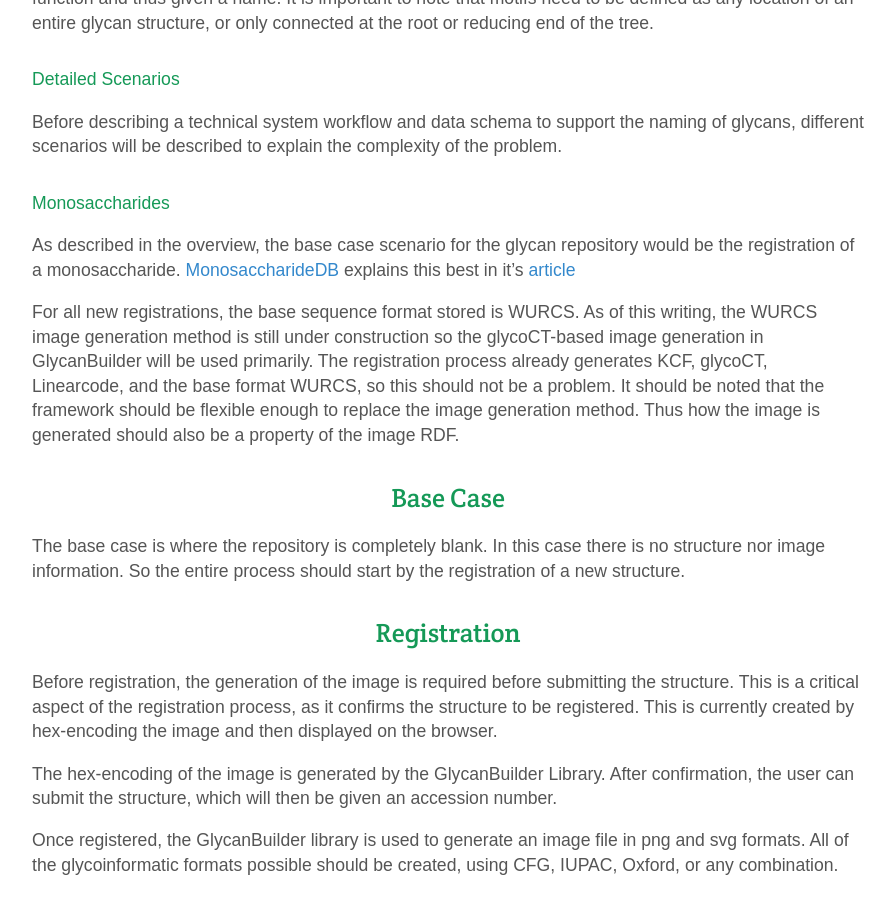
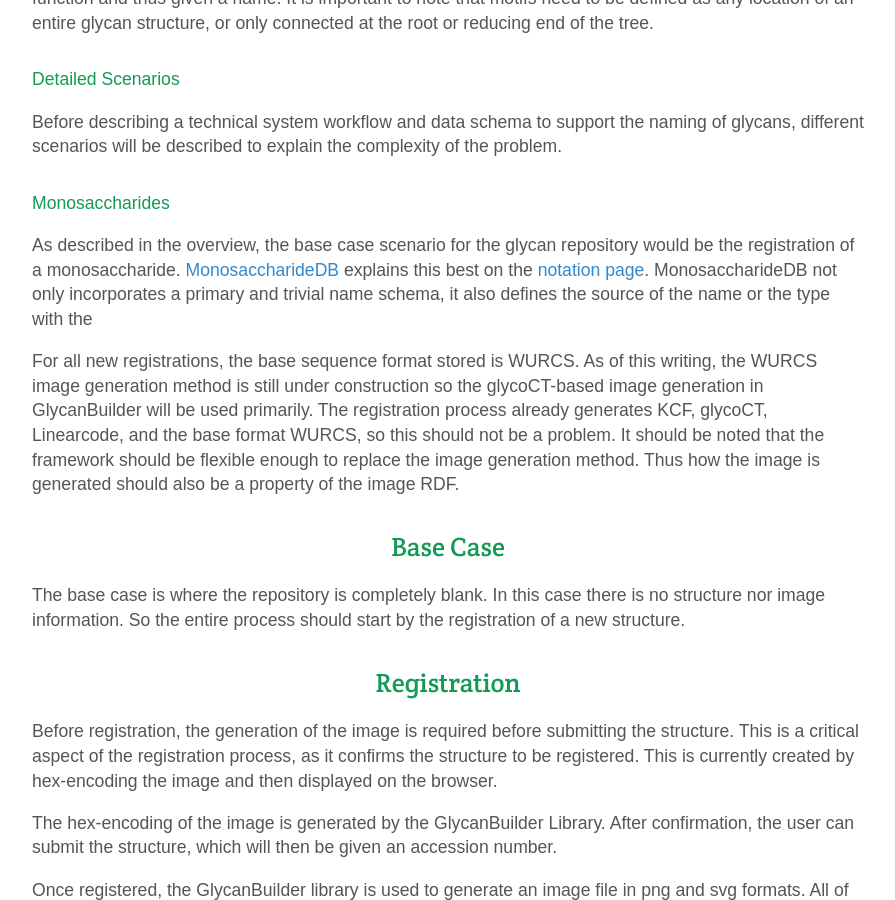
Before and after one commit to glytoucan/glytoucan, a Jekyll site: the page built from system/name.md, in a window 1280 px wide and 900 px high, scrolled down 1066 px. Shown: the whole window, without its empty margins (192-1087 px from the left). Built offline with Jekyll 4.4.1, drawn with Linux system fonts in a browser that asks for light colours; nearby versions of some CDN libraries; Markdown is read by kramdown in place of the engine named in the settings.

Commit message:
check kramdown

```diff
--- a/system/name.md
+++ b/system/name.md
@@ -34,7 +34,7 @@ Before describing a technical system workflow and data schema to support the nam
 
 #### Monosaccharides
 
-As described in the overview, the base case scenario for the glycan repository would be the registration of a monosaccharide.  [MonosaccharideDB](http://www.monosaccharidedb.org) explains this best in it's [article](http://www.monosaccharidedb.org/notation.action)
+As described in the overview, the base case scenario for the glycan repository would be the registration of a monosaccharide.  [MonosaccharideDB](http://www.monosaccharidedb.org){:target="_blank"} explains this best on the [notation  page](http://www.monosaccharidedb.org/notation.action){:target="_blank"}.  MonosaccharideDB not only incorporates a primary and trivial name schema, it also defines the source of the name or the type with the
 
 For all new registrations, the base sequence format stored is WURCS.  As of this writing, the WURCS image generation method is still under construction so the glycoCT-based image generation in GlycanBuilder will be used primarily.  The registration process already generates KCF, glycoCT, Linearcode, and the base format WURCS, so this should not be a problem.  It should be noted that the framework should be flexible enough to replace the image generation method.  Thus how the image is generated should also be a property of the image RDF.
 
```
